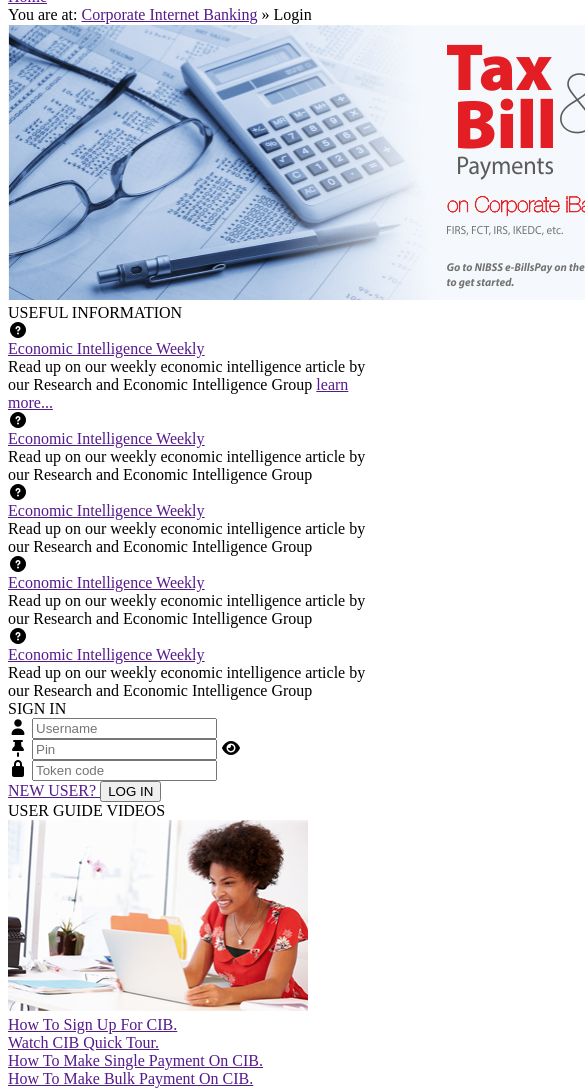
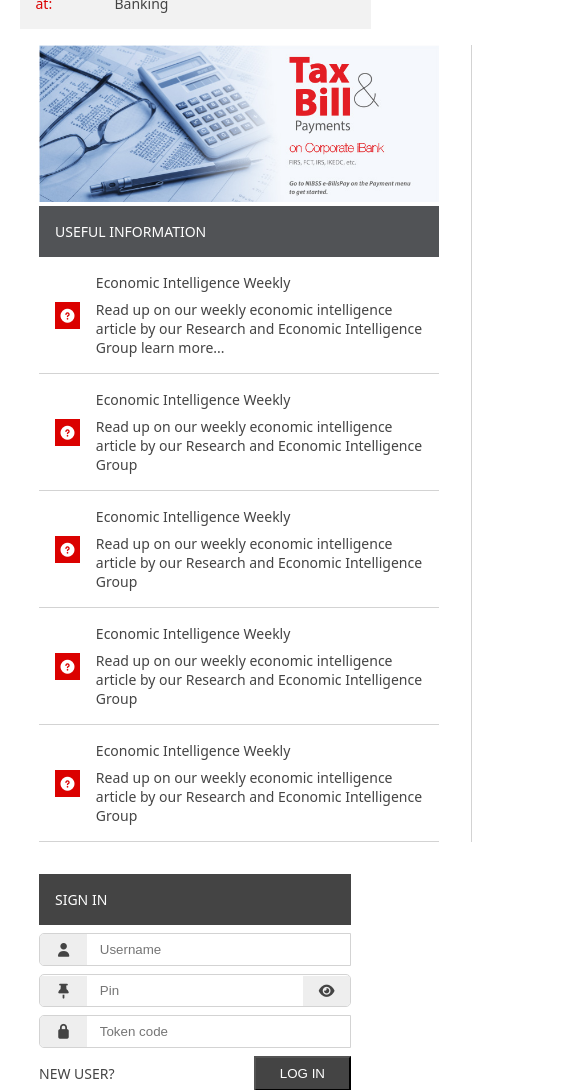
Before and after one commit to Targemac/zenith-corporate-internet-banking, a plain HTML site: page index.html in a window 390 px wide. Shown: the part 216-1306 px from the top of the page, 585 px wide, since content can reach past the window. Drawn offline with Linux system fonts and the light colour scheme.

Commit message:
optimized for mobile

```diff
--- /dev/null
+++ b/css/mobile.css
@@ -0,0 +1,265 @@
+/* mobile view */
+@media only screen and (max-width: 768px) {
+  body {
+    font-family: "system-ui";
+    color: #444;
+    font-size: 14px;
+    margin: 0;
+  }
+
+  /* start of navbar */
+  .navbar_wrapper {
+    width: 90%;
+    margin: 0 auto;
+    /* border: 0.5px solid red; */
+
+    .row_1 {
+      display: flex;
+      justify-content: center;
+      align-items: center;
+      padding: 2rem 0;
+    }
+
+    .row_1 img:nth-child(1) {
+      display: none;
+    }
+
+    .row_1 img:nth-child(2) {
+      width: 60px;
+      height: 60px;
+    }
+
+    .row_2 {
+      background-color: #db0100;
+      display: flex;
+    }
+    .row_2 a {
+      text-decoration: none;
+      color: white;
+      padding: 16px 20px;
+    }
+    .row_2 a:hover {
+      background-color: #000000;
+    }
+
+    .row_3 {
+      padding: 1rem;
+      display: flex;
+      gap: 1rem;
+      background-color: #f2f2f2;
+    }
+
+    .row_3 span:nth-child(1) {
+      color: #db0100;
+    }
+
+    .row_3 a {
+      text-decoration: none;
+      color: #444;
+    }
+    .row_3 a:hover {
+      text-decoration: underline;
+    }
+
+    .row_3 span:nth-child(2) {
+      color: lightgrey;
+    }
+  }
+  /* end of navbar */
+
+  /* start of main */
+  .main_wrapper {
+    display: flex;
+    flex-direction: column;
+    width: 80%;
+    margin: 1rem auto;
+    /* border: 1px solid red; */
+    gap: 2rem;
+  }
+  /*------ start of wide */
+  .wide_wrapper {
+    min-width: 400px;
+    border-right: 1px solid lightgrey;
+    padding-right: 2rem;
+    flex-grow: 1;
+
+    .photo {
+      width: 100%;
+    }
+
+    .wide_section_title {
+      background-color: #515356;
+      color: white;
+      padding: 1rem;
+    }
+
+    .wide_section_body {
+      display: grid;
+      /* row-gap: 1rem; */
+
+      .body_item {
+        display: flex;
+        column-gap: 1rem;
+        align-items: center;
+        padding: 1rem;
+        border-bottom: 0.5px solid lightgrey;
+
+        .icon-box {
+          background-color: #db0100;
+          color: white;
+          padding: 1%;
+        }
+
+        .description-box {
+          display: grid;
+          row-gap: 0.5rem;
+        }
+
+        .description-box a {
+          text-decoration: none;
+          color: #444;
+        }
+        .description-box a:hover {
+          text-decoration: underline;
+        }
+      }
+    }
+  }
+  /*------ end of wide */
+
+  /*------ start of narrow */
+  .narrow_wrapper {
+    min-width: 200px;
+    display: flex;
+    flex-direction: column;
+    row-gap: 2rem;
+    /* border: 1px solid blue; */
+
+    .sign_in_wrapper {
+      display: grid;
+      row-gap: 0.5rem;
+
+      .form_title {
+        background-color: #444;
+        color: white;
+        padding: 1rem;
+      }
+
+      .username_box,
+      .token_box {
+        display: flex;
+        border: 0.5px solid lightgrey;
+        border-top-left-radius: 5px;
+        border-bottom-left-radius: 5px;
+        overflow: hidden;
+      }
+      .username_box span,
+      .token_box span {
+        background: #eeeeee;
+        padding: 0.5rem;
+        min-width: 10%;
+        display: flex;
+        align-items: center;
+        justify-content: center;
+      }
+      .username_box input,
+      .token_box input {
+        border: none;
+        outline: none;
+        padding: 0.5rem 0.8rem;
+      }
+
+      .pin_box {
+        display: flex;
+        border: 0.5px solid lightgrey;
+        overflow: hidden;
+        border-radius: 5px;
+        align-items: center;
+      }
+      .pin_box span {
+        background: #eeeeee;
+        padding: 0.5rem;
+        min-width: 10%;
+        display: flex;
+        justify-content: center;
+        align-items: center;
+      }
+      .pin_box input {
+        border: none;
+        outline: none;
+        padding: 0.5rem 0.8rem;
+        flex-grow: 1;
+      }
+
+      .action_row {
+        display: flex;
+        justify-content: space-between;
+        align-items: center;
+      }
+
+      .action_row a {
+        text-decoration: none;
+        color: #444;
+      }
+      .action_row a:hover {
+        text-decoration: underline;
+      }
+      .action_row button {
+        cursor: pointer;
+        padding: 8px 24px;
+        color: white;
+        background: #444;
+      }
+    }
+
+    .user_guide_videos_wrapper {
+      .wrapper_title {
+        color: white;
+        background: #444;
+        padding: 1rem;
+      }
+      .wrapper_body {
+        display: grid;
+        row-gap: 1rem;
+        background: #f9f9f9;
+        padding: 1rem;
+        border-bottom: 1px ridge lightgrey;
+      }
+      .wrapper_body img {
+        width: 100%;
+      }
+      .wrapper_body a {
+        text-decoration: none;
+        color: #444;
+      }
+      .wrapper_body a:hover {
+        text-decoration: underline;
+      }
+    }
+
+    .related_links_wrapper {
+      .wrapper_title {
+        color: white;
+        background: #444;
+        padding: 1rem;
+      }
+      .wrapper_body {
+        display: grid;
+        row-gap: 1rem;
+        background: #f9f9f9;
+        padding: 1rem;
+        border-bottom: 1px ridge lightgrey;
+      }
+      .wrapper_body a {
+        text-decoration: none;
+        color: #444;
+      }
+      .wrapper_body a:hover {
+        text-decoration: underline;
+      }
+    }
+  }
+  /*------ end of narrow */
+
+  /* end of main */
+}
--- a/index.html
+++ b/index.html
@@ -7,6 +7,7 @@
         <meta name="viewport" content="width=device-width, initial-scale=1.0">
         <title>Document</title>
         <link rel="stylesheet" href="./css/stlyle.css" />
+        <link rel="stylesheet" href="./css/mobile.css" />
         <link rel="stylesheet" href="./fontawesome-free-6.2.0-web/css/all.min.css" />
     </head>
 
```
Also changed, not shown: img/mobile-view-1.png (added), img/mobile-view-2.png (added), img/mobile-view-3.png (added), 1 other file.
